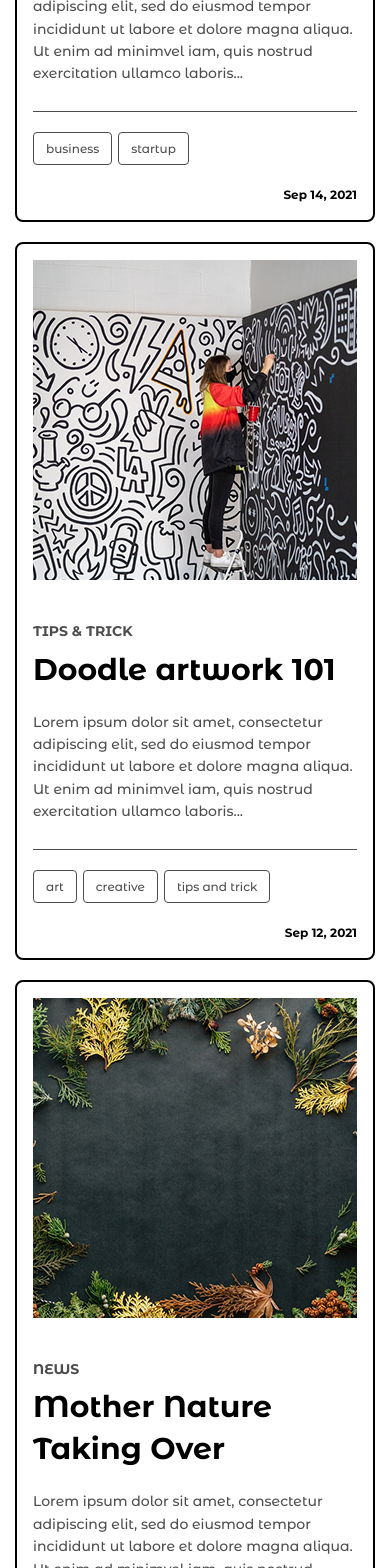
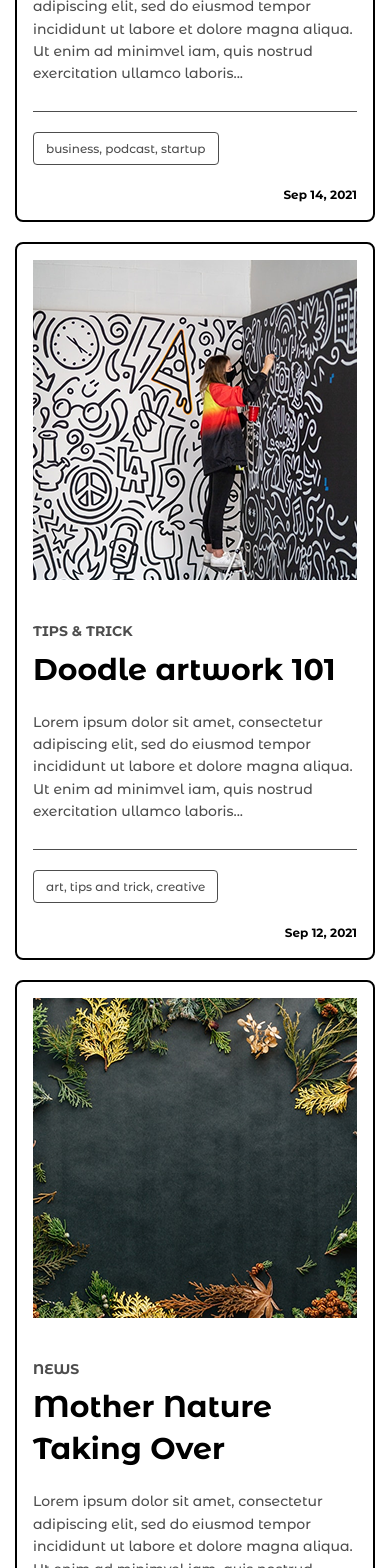
Before and after one commit to LiliiaGalkina/Podcast, a React (Vite) app: page /blog in a window 390 px wide. Shown: the part 1460-3028 px from the top of the page. Built offline with nearby package versions, Linux system fonts and the light colour scheme.

Commit message:
blog с адаптивом и массивом карточек

```diff
--- a/src/components/Main/Blog/Blog.jsx
+++ b/src/components/Main/Blog/Blog.jsx
@@ -2,7 +2,7 @@ import allstyle from "../allstyles.module.scss";
 import style from "./blog.module.scss";
 import NewsItem from "../Newsitem/Newsitem";
 import DownloadApp from "../HomePage/DownloadApp";
-import { useEffect, useState } from "react";
+import { useState } from "react";
 import { posts, categories } from "../newsitems";
 
 const Blog = () => {
@@ -13,7 +13,9 @@ const Blog = () => {
     if (selectedCategory === "All") {
       return posts;
     }
-    return posts.filter((post) => post.category.toLowerCase() === selectedCategory.toLowerCase());
+    return posts.filter(
+      (post) => post.category.toLowerCase() === selectedCategory.toLowerCase()
+    );
   };
 
   return (
--- a/src/components/Main/HomePage/News.jsx
+++ b/src/components/Main/HomePage/News.jsx
@@ -3,6 +3,7 @@ import style from "./news.module.scss";
 import Buttondark from "../../Button/Buttondark";
 import { Link } from "react-router-dom";
 import NewsItem from "../Newsitem/Newsitem";
+import { posts } from "../newsitems";
 
 const News = () => {
   return (
@@ -14,33 +15,9 @@ const News = () => {
           <div className={style.itemsdecorup}>
             <img src="/image/homepage/news/decorup.png" alt="черная снежинка" />
           </div>
-          <NewsItem
-            image="/image/homepage/news/news1.png"
-            description="девушка в маске рисует на стене"
-            subtitle="PODCAST"
-            title="Setup your own podcast"
-            text=" Lorem ipsum dolor sit amet, consectetur adipiscing elit, sed
-                  do eiusmod tempor incididunt ut labore et dolore magna aliqua.
-                  Ut enim ad minimvel iam, quis nostrud exercitation ullamco
-                  laboris..."
-            category1="business"
-            category2="startup"
-            date="Sep 14, 2021"
-          />
-          <NewsItem
-            image="/image/homepage/news/news2.png"
-            description="аудио аппаратура"
-            subtitle="TIPS & TRICK"
-            title="Doodle artwork 101"
-            text=" Lorem ipsum dolor sit amet, consectetur adipiscing elit, sed
-                  do eiusmod tempor incididunt ut labore et dolore magna aliqua.
-                  Ut enim ad minimvel iam, quis nostrud exercitation ullamco
-                  laboris..."
-            category1="art"
-            category2="creative"
-            category3="tips and trick"
-            date="Sep 14, 2021"
-          />
+          {posts.slice(0,2).map((postItem) => (
+            <NewsItem key={postItem.id} {...postItem} />
+          ))}
           <div className={style.itemsdecordown}>
             <img src="/image/homepage/news/decordown.png" alt="черная кривая" />
           </div>
--- a/src/components/Main/Newsitem/Newsitem.jsx
+++ b/src/components/Main/Newsitem/Newsitem.jsx
@@ -1,5 +1,6 @@
 import { Link } from "react-router-dom";
 import style from "./newsitem.module.scss";
+
 
 const NewsItem = ({
   image,
@@ -7,10 +8,10 @@ const NewsItem = ({
   category,
   title,
   text,
-  themes,
+  theme,
   date,
 }) => {
-
+	console.log(theme)
   return (
     <Link className={style.item}>
       <div className={style.img}>
@@ -24,11 +25,8 @@ const NewsItem = ({
         </div>
         <div className={style.categories}>
           <div className={style.categoriesbody}>
-            {themes.map((theme, index) => (
-              <div key={index} className={style.category}>
-                {theme}
-              </div>
-            ))}
+					  <div className={style.category}>{theme}</div>
+
           </div>
           <div className={style.date}>{date}</div>
         </div>
--- a/src/components/Main/newsitems.js
+++ b/src/components/Main/newsitems.js
@@ -6,7 +6,7 @@ export const posts = [
     category: "Podcast",
     title: "Setup your own podcast",
     text: "Lorem ipsum dolor sit amet, consectetur adipiscing elit, sed do eiusmod tempor incididunt ut labore et dolore magna aliqua. Ut enim ad minimvel iam, quis nostrud exercitation ullamco laboris...",
-    themes: ["business", "startup"],
+    theme: "business, podcast, startup",
     date: "Sep 14, 2021",
   },
   {
@@ -16,7 +16,7 @@ export const posts = [
     category: "Tips & Trick",
     title: "Doodle artwork 101",
     text: "Lorem ipsum dolor sit amet, consectetur adipiscing elit, sed do eiusmod tempor incididunt ut labore et dolore magna aliqua. Ut enim ad minimvel iam, quis nostrud exercitation ullamco laboris...",
-    themes: ["art", "creative", "tips and trick"],
+    theme: "art, tips and trick, creative",
     date: "Sep 12, 2021",
   },
   {
@@ -26,7 +26,7 @@ export const posts = [
     category: "News",
     title: "Mother Nature Taking Over",
     text: "Lorem ipsum dolor sit amet, consectetur adipiscing elit, sed do eiusmod tempor incididunt ut labore et dolore magna aliqua. Ut enim ad minimvel iam, quis nostrud exercitation ullamco laboris...",
-    themes: ["news", "nature"],
+    theme: "nature, news",
     date: "Sep 10, 2021",
   },
   {
@@ -36,7 +36,7 @@ export const posts = [
     category: "Productivity",
     title: "How to Be Productive",
     text: "Lorem ipsum dolor sit amet, consectetur adipiscing elit, sed do eiusmod tempor incididunt ut labore et dolore magna aliqua. Ut enim ad minimvel iam, quis nostrud exercitation ullamco laboris...",
-    themes: ["productivity", "mindset"],
+    theme: "mindset, productivity",
     date: "Sep 8, 2021",
   },
   {
@@ -46,7 +46,7 @@ export const posts = [
     category: "Business",
     title: "Setup your own podcast",
     text: "Lorem ipsum dolor sit amet, consectetur adipiscing elit, sed do eiusmod tempor incididunt ut labore et dolore magna aliqua. Ut enim ad minimvel iam, quis nostrud exercitation ullamco laboris...",
-    themes: ["business", "startup"],
+    theme: "business, podcast, startup",
     date: "Sep 14, 2021",
   },
   {
@@ -56,7 +56,7 @@ export const posts = [
     category: "News",
     title: "Doodle artwork 101",
     text: "Lorem ipsum dolor sit amet, consectetur adipiscing elit, sed do eiusmod tempor incididunt ut labore et dolore magna aliqua. Ut enim ad minimvel iam, quis nostrud exercitation ullamco laboris...",
-    themes: ["art", "creative", "tips and trick"],
+    theme: "art, tips and trick, creative",
     date: "Sep 12, 2021",
   },
 ];
```
